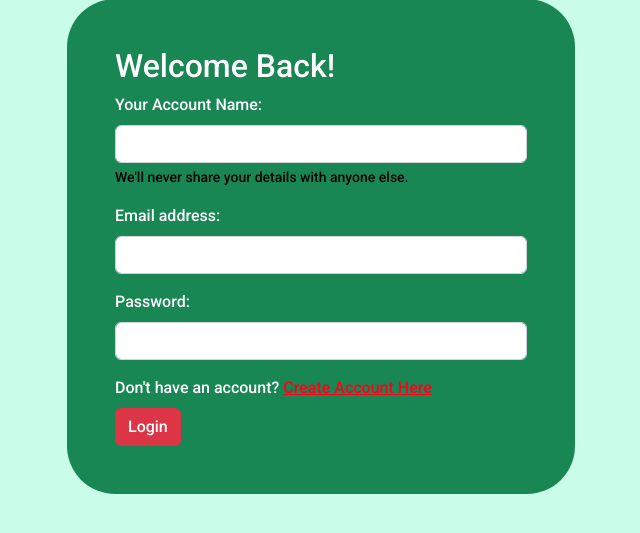
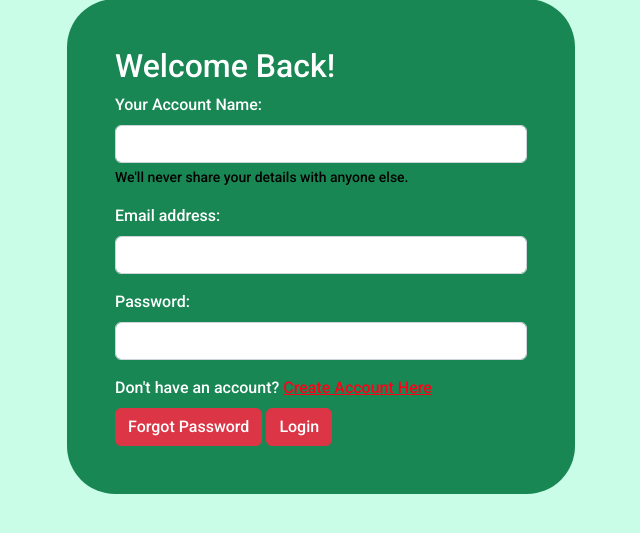
Before and after one commit to AishatAdewoyin/banking-system, a Django app: page /customers-login/investor-login/ in a window 1280 px wide. Shown: the part 65-598 px from the top of the page, without its empty margins (319-959 px from the left). Run offline with Django 4.2, Linux system fonts and the light colour scheme; some libraries are stand-ins or nearby versions.

Commit message:
password reset

```diff
--- a/bankingSystem/bankingSystem/urls.py
+++ b/bankingSystem/bankingSystem/urls.py
@@ -60,6 +60,15 @@ urlpatterns = [
     path('investor-dashboard/', views.investor_dashboard_view,
     name='investor-dashboard'),  # Investor dashboard page
 
+    path('personal-password-reset/', views.personal_password_reset_view,
+    name='personal-password-reset'),  # personal password reset page
+
+    path('business-password-reset/', views.business_dashboard_view,
+    name='business-password-reset'),  # business password reset page
+
+    path('investors-password-reset/', views.investor_dashboard_view,
+    name='investors-password-reset'),  # investors password reset page
+
     # MAIN BACKEND DEV LOGIN
     path('admin/', admin.site.urls),
 ]
--- a/bankingSystem/bankingSystem/views.py
+++ b/bankingSystem/bankingSystem/views.py
@@ -64,3 +64,16 @@ def business_dashboard_view(request):
 def investor_dashboard_view(request):
     # View function for investor dashboard page
     return render(request, 'authentication/customers-dashboard/investor-dashboard.html')
+
+
+def personal_password_reset_view(request):
+    # View function for password reset page
+    return render(request, 'authentication/customers-reset-password/personal-password-reset.html')
+
+def business_password_reset_view(request):
+    # View function for business password reset page
+    return render(request, 'authentication/customers-reset-password/business-password-reset.html')
+
+def investors_password_reset_view(request):
+    # View function for investors password reset page
+    return render(request, 'authentication/customers-reset-password/investors-password-reset.html')
--- a/bankingSystem/templates/authentication/customers-login/invest-login.html
+++ b/bankingSystem/templates/authentication/customers-login/invest-login.html
@@ -45,7 +45,8 @@
                     <label for="investors-password" class="form-label">Password:</label>
                     <input type="password" class="form-control"required  id="investors-password">
                 </div>
-                <div id="i-accName" class="form-link mb-2">Don't have an account? <a href="{% url 'investor-registration' %}" alt="go to investors registration page">Create Account Here</a></div>
+                <div id="b-accName" class="form-link mb-2">Don't have an account? <a href="{% url 'personal-registration' %}" alt="go to personal registration page">Create Account Here</a></div>
+                <button type="submit" class="btn btn-danger" alt="reset">Forgot Password</button>
                 <button type="submit" class="btn btn-danger" alt="Login">Login</button>
             </div>
         </form>
--- a/bankingSystem/templates/authentication/customers-login/personal-login.html
+++ b/bankingSystem/templates/authentication/customers-login/personal-login.html
@@ -46,6 +46,7 @@
                     <input type="password" class="form-control"required  id="personal-password">
                 </div>
                 <div id="p-accName" class="form-link mb-2">Don't have an account? <a href="{% url 'personal-registration' %}" alt="go to personal registration page">Create Account Here</a></div>
+                <div id="p-accName" class="form-link mb-2">Forgot Password<a href="{% url 'personal-password-reset' %}" alt="go to personal registration page">Create Account Here</a></div>
                 <button type="submit" class="btn btn-danger" alt="Login">Login</button>
             </div>
         </form>
--- a/bankingSystem/templates/authentication/customers-reset-password/personal-password-reset.html
+++ b/bankingSystem/templates/authentication/customers-reset-password/personal-password-reset.html
@@ -47,7 +47,7 @@
                     <input type="password" class="form-control" required  id="personal-new-password">
                 </div>
                 <div id="b-accName" class="form-link mb-2">Don't have an account? <a href="{% url 'personal-registration' %}" alt="go to personal registration page">Create Account Here</a></div>
-                <button type="submit" class="btn btn-danger" alt="reset">Reset Password</button>
+                <button type="submit" class="btn btn-danger" alt="reset">Forgot Password</button>
             </div>
         </form>
     </section>
```
